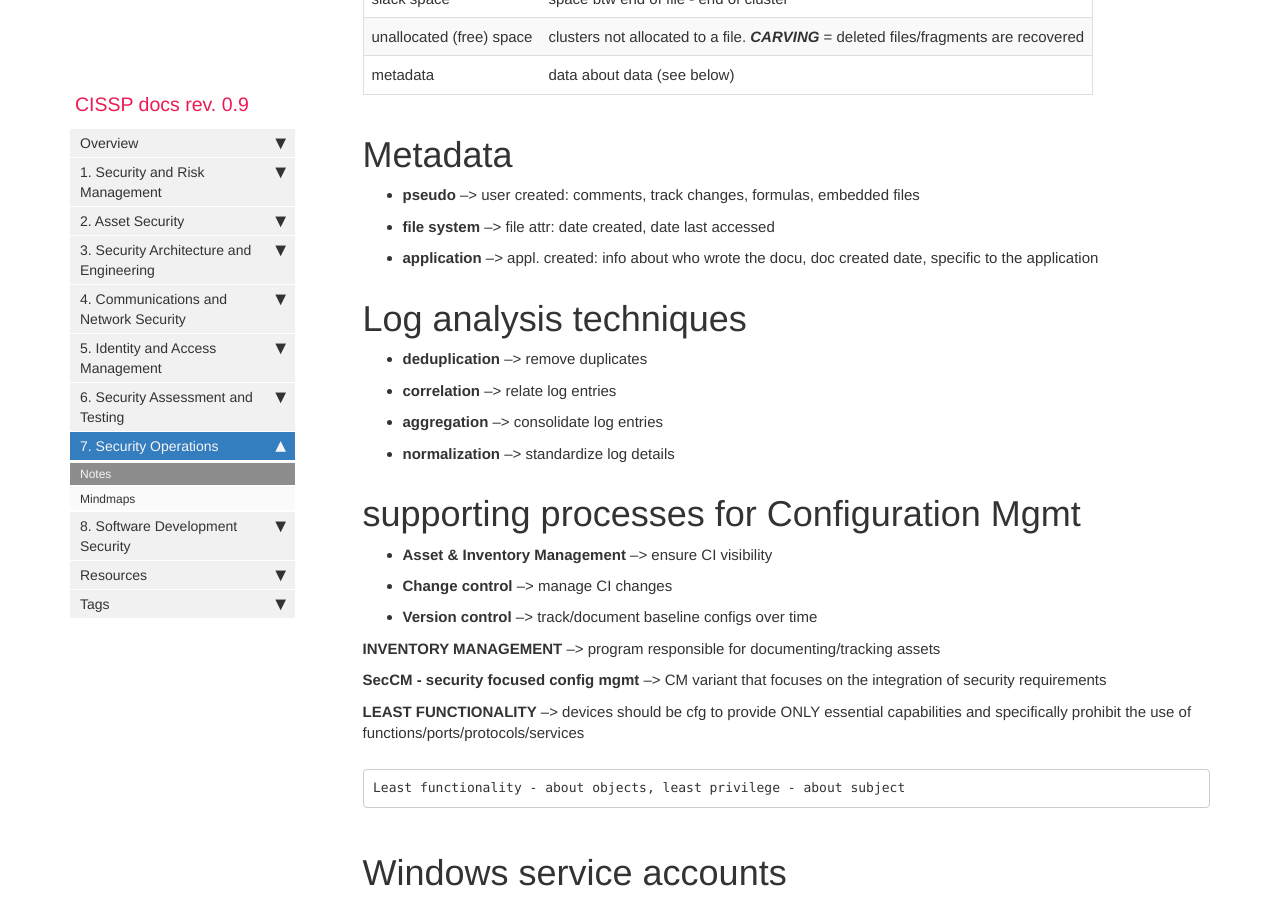
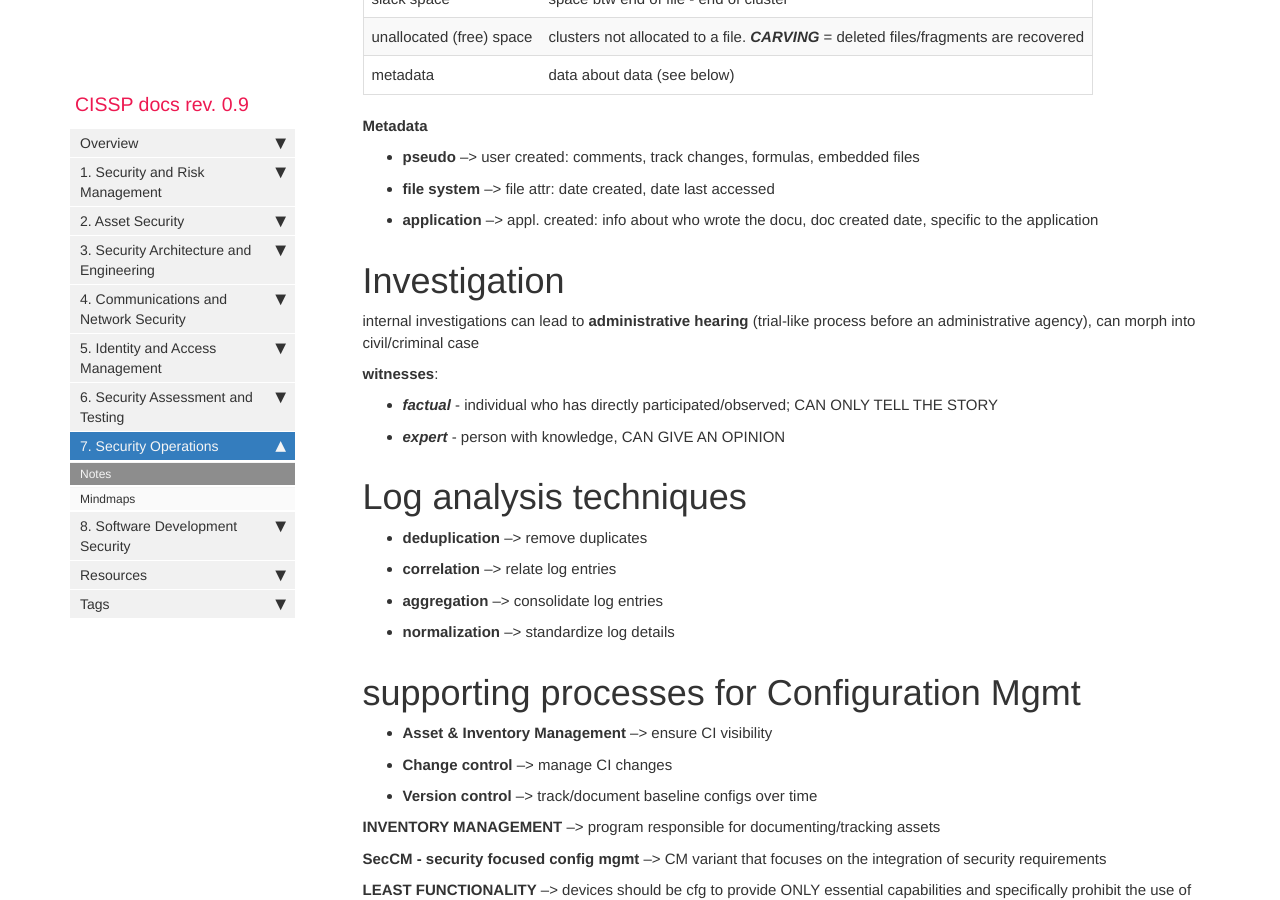
Before and after one commit to quaie/cissp, a Jekyll site: the page built from pages/mydoc/7_notes.md, in a window 1280 px wide and 900 px high, scrolled down 1252 px. Built offline with Jekyll 4.4.1, drawn with Linux system fonts in a browser that asks for light colours; comment, search, counter and statistics services are not loaded.

Commit message:
Update 7_notes.md

```diff
--- a/pages/mydoc/7_notes.md
+++ b/pages/mydoc/7_notes.md
@@ -42,12 +42,20 @@ hash also the cloned media & at the end of the examination the fingerprints must
 |unallocated (free) space| clusters not allocated to a file. _**CARVING**_ = deleted files/fragments are recovered|
 |metadata|data about data (see below)|
 
-
-
-# Metadata
+**Metadata**
 - **pseudo** --> user created: comments, track changes, formulas, embedded files
 - **file system** --> file attr: date created, date last accessed
 - **application** --> appl. created: info about who wrote the docu, doc created date, specific to the application
+
+# Investigation
+
+internal investigations can lead to **administrative hearing** (trial-like process before an administrative agency), can morph into civil/criminal case
+
+**witnesses**:
+- _**factual**_ - individual who has directly participated/observed; CAN ONLY TELL THE STORY
+- _**expert**_ - person with knowledge, CAN GIVE AN OPINION
+
+
 
 # Log analysis techniques
 - **deduplication** --> remove duplicates
```
